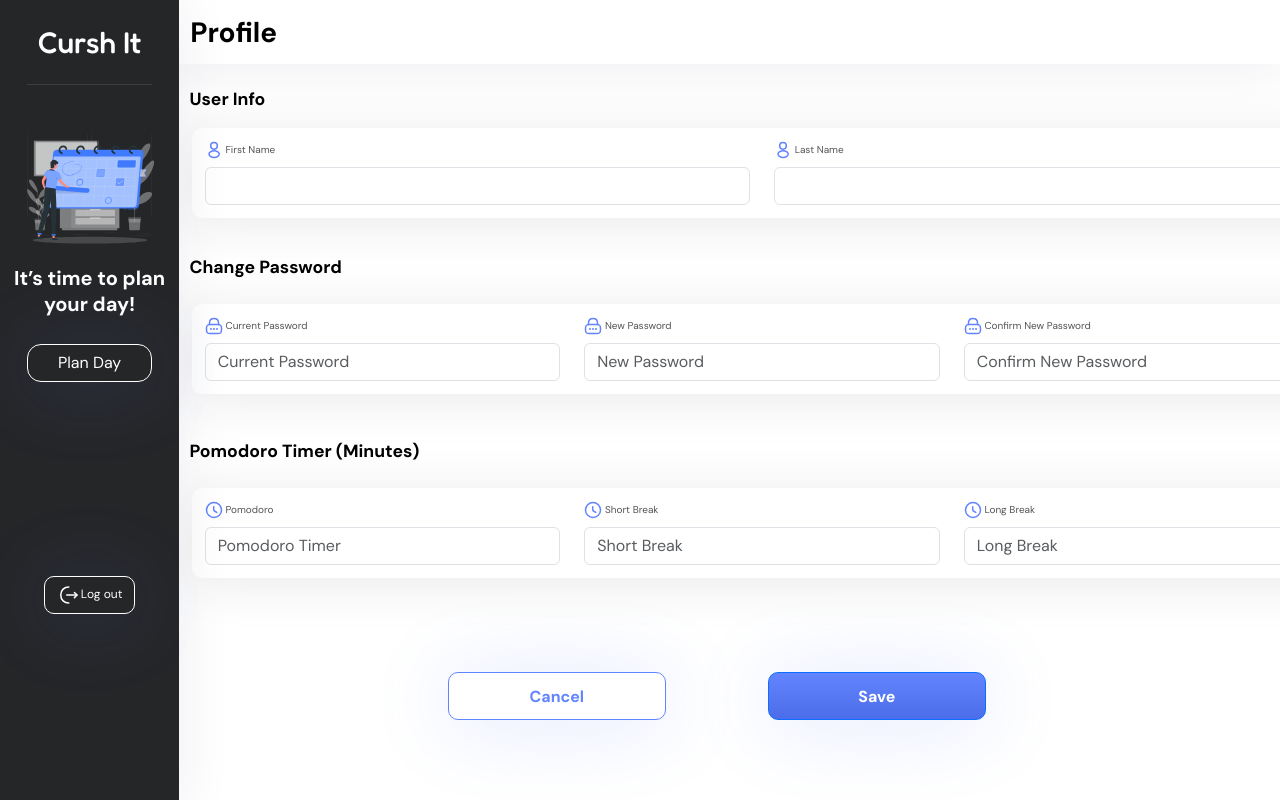
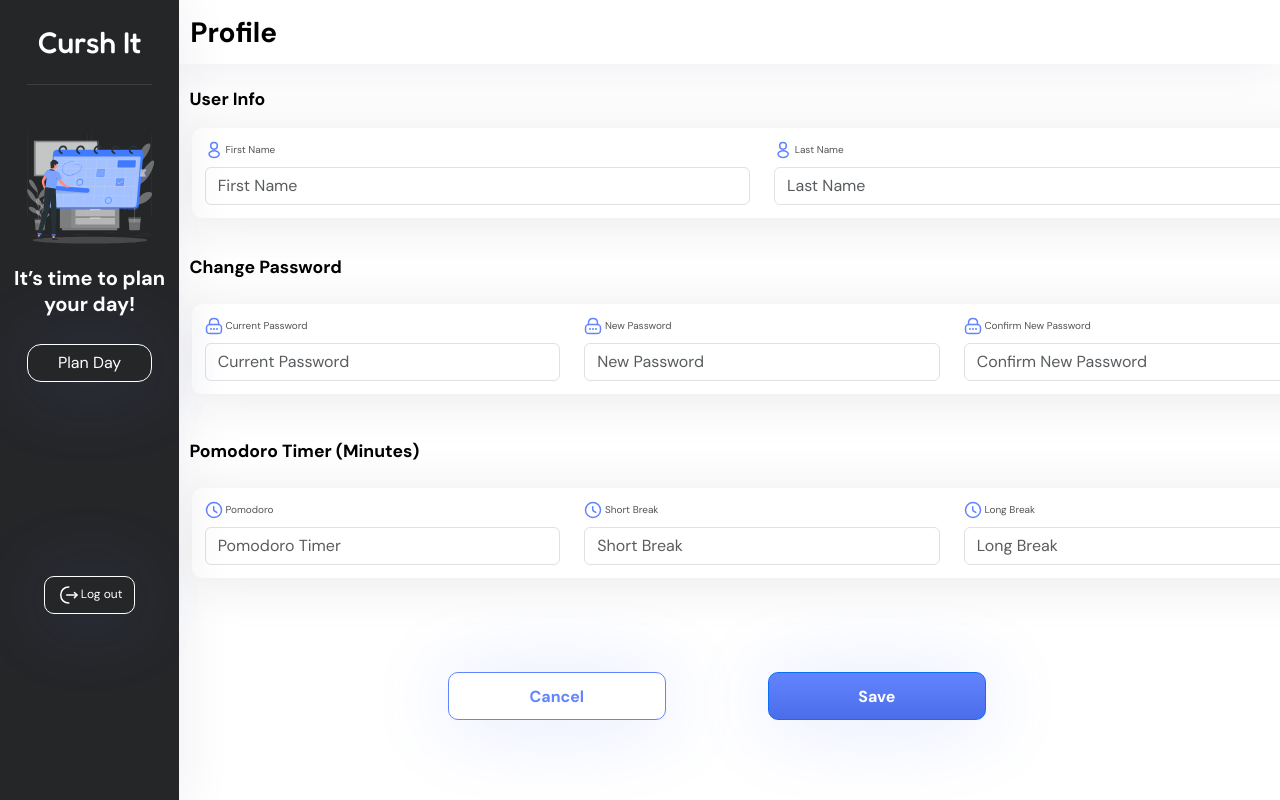
Before and after one commit to neilpatel13/CS490-Project, a React (Vite) app in the folder frontend/: page /profile in a window 1280 px wide. Shown: the top 800 px of the page. Built offline with nearby package versions, Linux system fonts and the light colour scheme; sample sign-in values are in the browser's storage.

Commit message:
Added First and lastname

```diff
--- a/frontend/src/screens/ProfileScreen.jsx
+++ b/frontend/src/screens/ProfileScreen.jsx
@@ -23,7 +23,8 @@ import { useLogoutMutation } from '../slices/userApiSlice';
 
 const ProfileScreen = () => {
   //const [email, setEmail] = useState('');
-  const [name, setName] = useState('');
+  const [firstname, setFirstname] = useState('');
+  const [lastname, setLastname] = useState('');
   const [currentPassword, setCurrentPassword] = useState('');
   const [password, setPassword] = useState('');
   const [confirmPassword, setConfirmPassword] = useState('');
@@ -45,13 +46,12 @@ const ProfileScreen = () => {
   const [checkPassword] = useCheckPasswordMutation();
 
   useEffect(() => {
-      setName(userInfo.name);
-      //setFirstname(userInfo.first);
-      //setLastname(userInfo.last);
+      setFirstname(userInfo.first);
+      setLastname(userInfo.last);
       setPomodoroTime(userInfo.pomodoro);
       setShortBreakTime(userInfo.short);
       setLongBreakTime(userInfo.long);
-  }, [userInfo.email, userInfo.name, userInfo.pomodoro, userInfo.short, userInfo.long]);
+  }, [userInfo.first, userInfo.last, userInfo.pomodoro, userInfo.short, userInfo.long]);
 
 
 
@@ -118,7 +118,8 @@ const [logoutApiCall] = useLogoutMutation();
     try {
       const userData = {
         _id: userInfo._id,
-        name,
+        first: firstname,
+        last: lastname,
         pomodoro: pomodoroTime,
         short: shortBreakTime,
         long: longBreakTime,
@@ -154,13 +155,21 @@ const [logoutApiCall] = useLogoutMutation();
                 <Col >
                   <Form.Group controlId="firstName" >
                     <Form.Label> <img src={usr} alt="usr" /> First Name</Form.Label>
-                    <Form.Control type="text" placeholder=""  />
+                    <Form.Control
+                      type="text"
+                      value={firstname}
+                      placeholder="First Name"
+                      onChange={(e) => setFirstname(e.target.value)}  />
                   </Form.Group>
                 </Col>
                 <Col >
                   <Form.Group controlId="lastName">
                     <Form.Label> <img src={usr} alt="usr" /> Last Name</Form.Label>
-                    <Form.Control type="text" placeholder=""  />
+                    <Form.Control
+                      type="text"
+                      value={lastname}
+                      placeholder="Last Name"
+                      onChange={(e) => setLastname(e.target.value)}/>
                   </Form.Group>
                 </Col>
               </Row>
--- a/frontend/src/screens/RegisterScreen.jsx
+++ b/frontend/src/screens/RegisterScreen.jsx
@@ -9,9 +9,9 @@ import '../style/styles.css'
 import emailIcon from '../assets/iconEmail.svg'
 import lock from '../assets/lock.svg'
 import logo from '../assets/mainLogo.svg'
+import Loader from '../components/Loader';
 
 const RegisterScreen = () => {
-    const [name, setName] = useState('');
     const[email, setEmail] = useState('');
     const [password, setPassword] = useState('');
     const [confirmPassword, setConfirmPassword] = useState('');
@@ -25,7 +25,7 @@ const RegisterScreen = () => {
 
     useEffect(() => {
       if (userInfo) {
-        navigate('/register');
+        navigate('/');
       }
     }, [navigate, userInfo]);
 
@@ -54,7 +54,7 @@ const RegisterScreen = () => {
           toast.error('Passwords do not match');
       } else {
           try {
-              const res = await register({ name, email, password }).unwrap();
+              const res = await register({ email, password }).unwrap();
               dispatch(setCredentials({ ...res }));
               navigate('/');
           } catch (err) {
@@ -75,22 +75,6 @@ const RegisterScreen = () => {
                     <FormLabel style={{top:'5vh', left: '2.7vw', position: 'absolute',color: '#000', fontFamily:'DM Sans', fontSize:'3.5vh', fontStyle:'normal', fontWeight:700, lineHeight: 'normal'}}>Sign Up</FormLabel>
                 </Form.Group>
                 <Form onSubmit={submitHandler}>
-                    {/*
-                    <Form.Group controlId='name'>
-                        <img style={{height:'2vh', position:'absolute', left: '40px', top:'15%', right: '588px'}} src={emailIcon}/>
-                        <Form.Label className='fontStyle' style={{position: 'absolute', left:'64px', top: '15%' }} >
-                            Name
-                        </Form.Label>
-                        <Form.Control
-                            className='customRectangle'
-                            style={{top: '19%'}}
-                            type='name'
-                            placeholder='Enter Name'
-                            value={name}onChange={(e) => setName(e.target.value)}
-                        >
-                        </Form.Control>
-                    </Form.Group>
-                */}
 
                     <Form.Group controlId='email'>
                         <img style={{height:'2vh', position:'absolute', left: '40px', top: '15%'}} src={emailIcon}/>
@@ -141,7 +125,7 @@ const RegisterScreen = () => {
                         Sign Up
                     </Button>
 
-                    {isLoading }
+                    {isLoading && <Loader />}
 
                 </Form>
 
```
Also changed, not shown: 2 other files (tests, documents, lock files or other folders).
